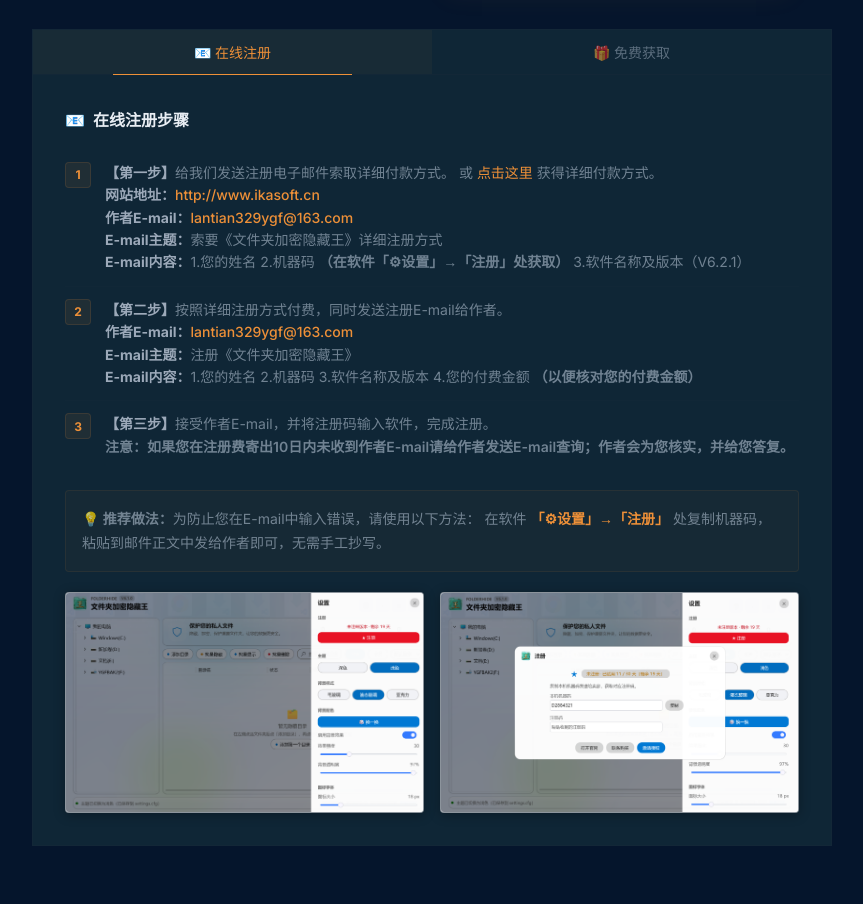
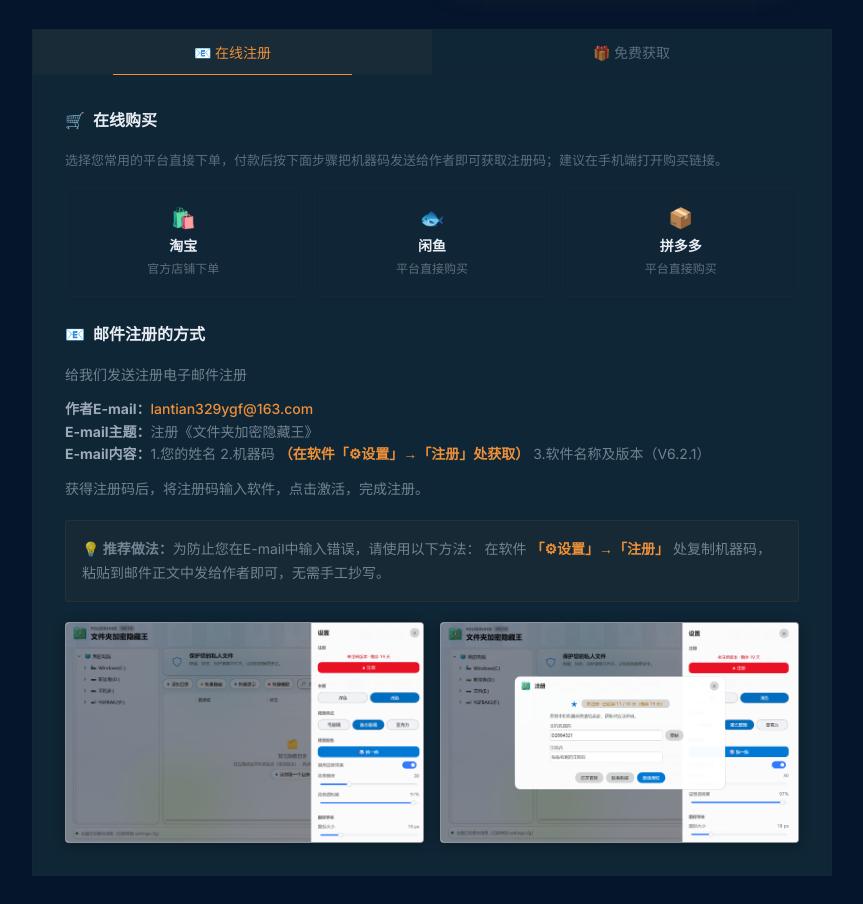
Before and after one commit to TonyYu329/ikasoftweb, a plain HTML site: page index.html in a window 1280 px wide. Shown: the part 4081-4985 px from the top of the page, without its empty margins (208-1071 px from the left). Drawn offline with Linux system fonts and the light colour scheme.

Commit message:
feat: 在线注册新增三平台购买入口并改为邮件注册说明

```diff
--- a/index.html
+++ b/index.html
@@ -937,47 +937,6 @@ a:focus-visible {
   gap: var(--space-2);
 }
 
-.reg-steps {
-  list-style: none;
-  counter-reset: step;
-}
-
-.reg-steps li {
-  counter-increment: step;
-  padding: var(--space-3) 0;
-  padding-left: var(--space-10);
-  position: relative;
-  font-size: 0.875rem;
-  color: rgba(154, 169, 185, 0.7);
-  line-height: 1.6;
-  border-bottom: 1px solid rgba(26, 42, 58, 0.3);
-}
-
-.reg-steps li:last-child { border-bottom: none; }
-
-.reg-steps li::before {
-  content: counter(step);
-  position: absolute;
-  left: 0;
-  top: var(--space-3);
-  width: 26px;
-  height: 26px;
-  border-radius: var(--radius-sm);
-  background: rgba(238, 144, 56, 0.08);
-  border: 1px solid rgba(238, 144, 56, 0.12);
-  color: var(--color-accent);
-  display: flex;
-  align-items: center;
-  justify-content: center;
-  font-size: 0.75rem;
-  font-weight: 700;
-}
-
-.reg-steps li strong { color: var(--color-text-secondary); }
-.reg-steps li .highlight { color: var(--color-warning); font-weight: 600; }
-.reg-steps li a { font-weight: 500; color: var(--color-accent); }
-.reg-steps li a:hover { color: var(--text-primary); }
-
 .reg-images {
   display: flex;
   gap: var(--space-4);
@@ -1007,6 +966,75 @@ a:focus-visible {
 }
 
 .reg-note strong { color: var(--color-warning); }
+
+/* 在线购买方式 */
+.buy-grid {
+  display: grid;
+  grid-template-columns: repeat(3, 1fr);
+  gap: var(--space-3);
+  margin-bottom: var(--space-6);
+}
+
+.buy-card {
+  display: flex;
+  flex-direction: column;
+  align-items: center;
+  gap: 2px;
+  padding: var(--space-4) var(--space-3);
+  background: rgba(26, 42, 58, 0.18);
+  border: 1px solid rgba(26, 42, 58, 0.5);
+  border-radius: var(--radius-sm);
+  text-align: center;
+  transition: all var(--duration-fast) var(--ease-out);
+}
+
+.buy-card:hover {
+  background: rgba(238, 144, 56, 0.06);
+  border-color: rgba(238, 144, 56, 0.45);
+  transform: translateY(-1px);
+}
+
+.buy-icon {
+  font-size: 1.25rem;
+  line-height: 1.4;
+}
+
+.buy-name {
+  font-size: 0.875rem;
+  font-weight: 600;
+  color: var(--text-primary);
+}
+
+.buy-desc {
+  font-size: 0.75rem;
+  color: rgba(154, 169, 185, 0.55);
+}
+
+.buy-hint {
+  margin-bottom: var(--space-4);
+  font-size: 0.8125rem;
+  color: rgba(154, 169, 185, 0.55);
+  line-height: 1.6;
+}
+
+/* 邮件注册说明 */
+.mail-reg {
+  font-size: 0.875rem;
+  color: rgba(154, 169, 185, 0.7);
+  line-height: 1.6;
+}
+
+.mail-reg p { margin-bottom: var(--space-3); }
+
+.mail-reg p:last-child { margin-bottom: 0; }
+
+.mail-reg strong { color: var(--color-text-secondary); }
+
+.mail-reg a { font-weight: 500; color: var(--color-accent); }
+
+.mail-reg a:hover { color: var(--text-primary); }
+
+.mail-reg .highlight { color: var(--color-gold); font-weight: 600; }
 
 .free-methods {
   width: 100%;
@@ -1296,6 +1324,8 @@ a:focus-visible {
   .reg-tabs { flex-direction: column; }
   .reg-tab { padding: var(--space-3) var(--space-4); }
   .reg-tab.active::after { display: none; }
+
+  .buy-grid { grid-template-columns: 1fr; }
 
   .free-methods th,
   .free-methods td { padding: var(--space-2); font-size: 0.8125rem; }
@@ -1620,27 +1650,36 @@ a:focus-visible {
 
       <!-- 在线注册 -->
       <div class="reg-panel active" id="panel-offline" role="tabpanel">
-        <h4><span class="icon">📧</span> 在线注册步骤</h4>
-        <ol class="reg-steps">
-          <li>
-            <strong>【第一步】</strong>给我们发送注册电子邮件索取详细付款方式。
-            或 <a href="http://www.ikasoft.cn" target="_blank" rel="noopener">点击这里</a> 获得详细付款方式。<br>
-            <strong>网站地址：</strong><a href="http://www.ikasoft.cn" target="_blank" rel="noopener">http://www.ikasoft.cn</a><br>
-            <strong>作者E-mail：</strong><a href="mailto:lantian329ygf@163.com">lantian329ygf@163.com</a><br>
-            <strong>E-mail主题：</strong>索要《文件夹加密隐藏王》详细注册方式<br>
-            <strong>E-mail内容：</strong>1.您的姓名  2.机器码 <span class="highlight">（在软件「⚙设置」→「注册」处获取）</span>  3.软件名称及版本（V6.2.1）
-          </li>
-          <li>
-            <strong>【第二步】</strong>按照详细注册方式付费，同时发送注册E-mail给作者。<br>
+        <h4><span class="icon">🛒</span> 在线购买</h4>
+        <p class="buy-hint">选择您常用的平台直接下单，付款后按下面步骤把机器码发送给作者即可获取注册码；建议在手机端打开购买链接。</p>
+        <div class="buy-grid">
+          <a class="buy-card" href="https://h5.m.taobao.com/awp/core/detail.htm?ft=t&amp;id=1098577044534" target="_blank" rel="noopener">
+            <span class="buy-icon">🛍️</span>
+            <span class="buy-name">淘宝</span>
+            <span class="buy-desc">官方店铺下单</span>
+          </a>
+          <a class="buy-card" href="https://m.tb.cn/h.jhxmkAX?tk=iunt6bZhZcq" target="_blank" rel="noopener">
+            <span class="buy-icon">🐟</span>
+            <span class="buy-name">闲鱼</span>
+            <span class="buy-desc">平台直接购买</span>
+          </a>
+          <a class="buy-card" href="https://mobile.yangkeduo.com/goods.html?goods_id=1025398232553&amp;refer_page_app=mms&amp;refer_page_name=mms_goods_list_new&amp;refer_page_id=10357_1793777501465_1379930096" target="_blank" rel="noopener">
+            <span class="buy-icon">📦</span>
+            <span class="buy-name">拼多多</span>
+            <span class="buy-desc">平台直接购买</span>
+          </a>
+        </div>
+
+        <h4><span class="icon">📧</span> 邮件注册的方式</h4>
+        <div class="mail-reg">
+          <p>给我们发送注册电子邮件注册</p>
+          <p>
             <strong>作者E-mail：</strong><a href="mailto:lantian329ygf@163.com">lantian329ygf@163.com</a><br>
             <strong>E-mail主题：</strong>注册《文件夹加密隐藏王》<br>
-            <strong>E-mail内容：</strong>1.您的姓名  2.机器码  3.软件名称及版本  4.您的付费金额 <span class="highlight">（以便核对您的付费金额）</span>
-          </li>
-          <li>
-            <strong>【第三步】</strong>接受作者E-mail，并将注册码输入软件，完成注册。<br>
-            <span class="highlight">注意：如果您在注册费寄出10日内未收到作者E-mail请给作者发送E-mail查询；作者会为您核实，并给您答复。</span>
-          </li>
-        </ol>
+            <strong>E-mail内容：</strong>1.您的姓名  2.机器码 <span class="highlight">（在软件「⚙设置」→「注册」处获取）</span>  3.软件名称及版本（V6.2.1）
+          </p>
+          <p>获得注册码后，将注册码输入软件，点击激活，完成注册。</p>
+        </div>
 
         <div style="margin-top:var(--space-5); padding:var(--space-4); background:rgba(238,144,56,0.03); border:1px solid rgba(238,144,56,0.08); border-radius:var(--radius-sm);">
           <p style="font-size:0.875rem; color:rgba(154,169,185,0.7);">
```
Also changed, not shown: 3 other files.
